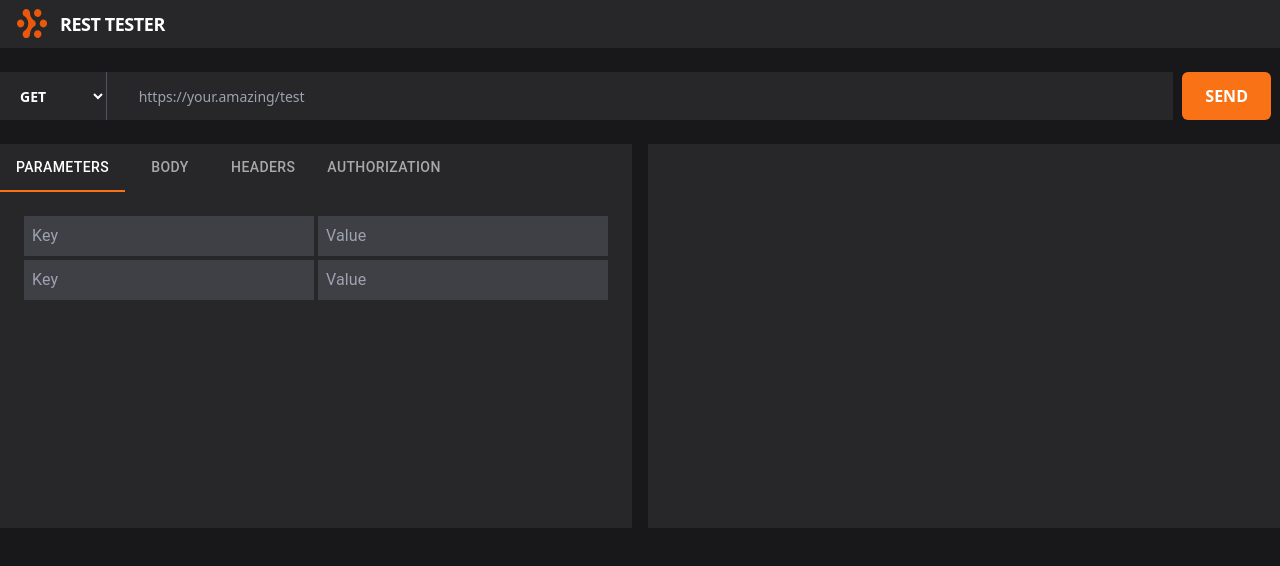
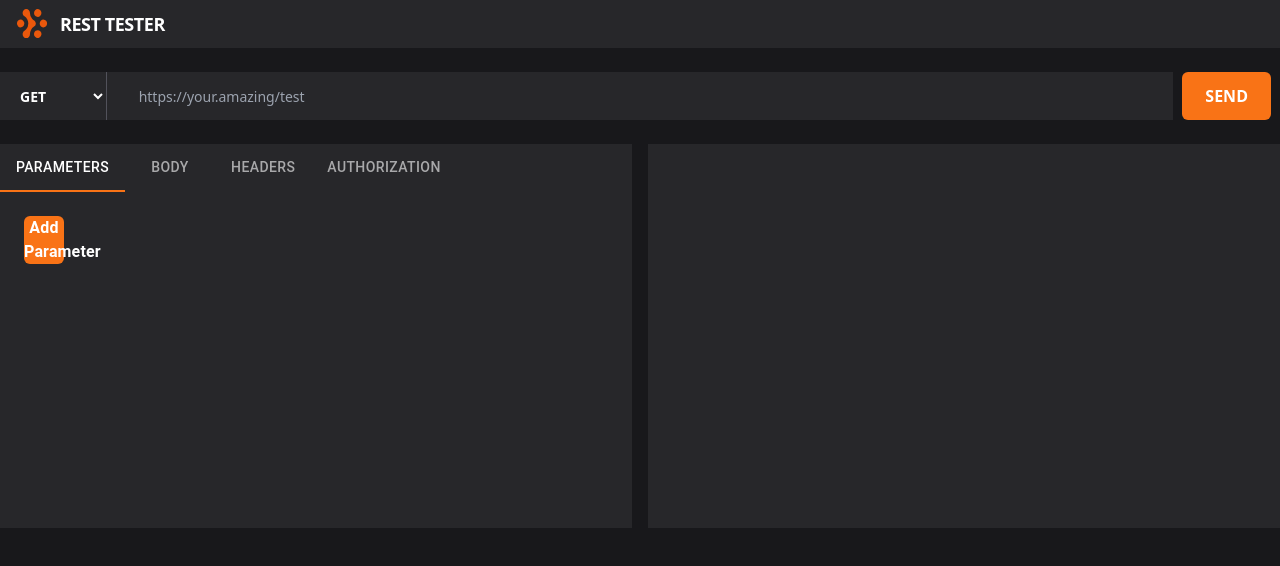
Before and after one commit to brunotatsuya/rest-tester, a React (Vite) app: page / in a window 1280 px wide. Shown: the top 566 px of the page. Built offline with nearby package versions, Linux system fonts and the light colour scheme.

Commit message:
Added handlers to control state actions of adding, editing and deleting parameters

```diff
--- a/src/console/parameters.tsx
+++ b/src/console/parameters.tsx
@@ -1,21 +1,55 @@
 import React from 'react';
 
+interface Parameter {
+  key?: string;
+  value?: string;
+}
 
 const Parameters: React.FC = () => {
-  const [params, setParams] = React.useState([{ key: 'A', value: 'B' },{ key: 'A', value: 'B' }]);
+
+  const [params, setParams] = React.useState(Array<Parameter>());
+
+  const handleAddParameterClick = () => {
+    setParams(params.concat([{ key: '', value: '' }]));
+  };
+
+  const handleParameterChange = (index: number, key?: string, value?: string) => {
+    const newParams = params.map((param, i) => {
+      if (i === index) {
+        return { key: key ? key : param.key, value: value ? value : param.value };
+      } else {
+        return param;
+      }
+    });
+    setParams(newParams);
+  };
+
+  const handleDeleteParameterClick = (index: number) => {
+    const newParams = params.slice();
+    newParams.splice(index, 1);
+    setParams(newParams);
+  };
 
   return (
     <>
-    {params.map((element, index) => {
-      return (
-        <div className="grid grid-cols-2 gap-1 pb-1" key={index}>
-          <div className="col-span-1" >
-            <input className=" w-full bg-zinc-700 text-gray-200 py-2 pl-2 focus:outline-none" type="text" placeholder="Key"/>
+      <button className="h-full w-10 font-bold text-white bg-orange-500 hover:bg-orange-600 transition-colors rounded-md" onClick={handleAddParameterClick} >
+        Add Parameter
+      </button>
+      {params.map((element, index) => {
+        return (
+          <div className="grid grid-cols-10 gap-1 pb-1" key={index}>
+            <div className="col-span-4" >
+              <input className=" w-full bg-zinc-700 text-gray-200 py-2 pl-2 focus:outline-none" type="text" placeholder="Key" value={element.key} onChange={(e) => handleParameterChange(index, e.target.value)} />
+            </div>
+            <div className="col-span-4">
+              <input className=" w-full bg-zinc-700 text-gray-200 py-2 pl-2 focus:outline-none" type="text" placeholder="Value" value={element.value} onChange={(e) => handleParameterChange(index, undefined, e.target.value)} />
+            </div>
+            <div className="col-span-2">
+              <button className="h-full w-full font-bold text-white bg-red-500 hover:bg-red-600 transition-colors rounded-md" onClick={() => handleDeleteParameterClick(index)}>
+                Delete
+              </button>
+            </div>
           </div>
-          <div className="col-span-1">
-            <input className=" w-full bg-zinc-700 text-gray-200 py-2 pl-2 focus:outline-none" type="text" placeholder="Value"/>
-          </div>
-        </div>
         )
       })}
     </>
```
